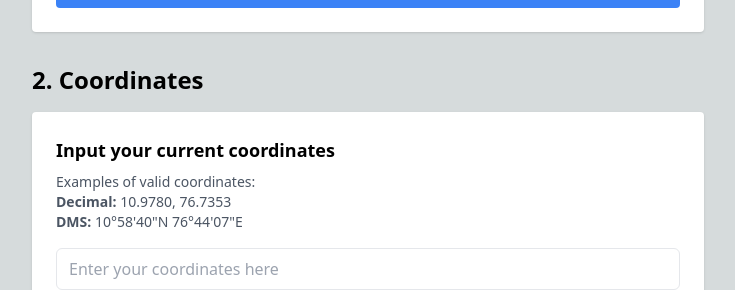
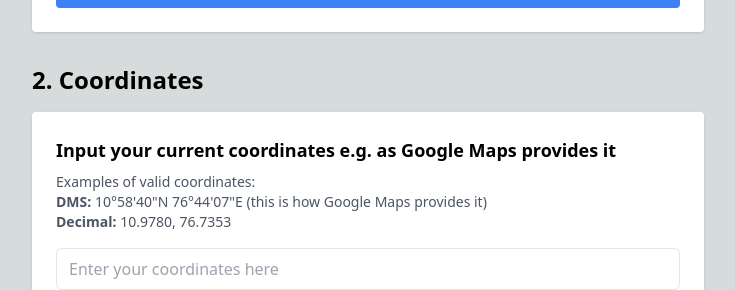
Before and after one commit to fernandoaestrella/deep-union-web, a Next.js app: page / in a window 1280 px wide. Shown: the part 1660-1950 px from the top of the page, without its empty margins (272-1007 px from the left). Built offline with nearby package versions, Linux system fonts and the light colour scheme; no server answers; the database is empty.

Commit message:
feat: add CoordinatesInput component for geographical coordinate input and validation.

```diff
--- a/components/CoordinatesInput.tsx
+++ b/components/CoordinatesInput.tsx
@@ -35,11 +35,11 @@ const CoordinatesInput: React.FC<CoordinatesInputProps> = ({ onSubmit }) => {
 
   return (
     <div className="mx-auto mt-4 w-full rounded bg-white p-6 shadow">
-      <h4 className="mb-2 text-lg font-semibold">Input your current coordinates</h4>
+      <h4 className="mb-2 text-lg font-semibold">Input your current coordinates e.g. as Google Maps provides it</h4>
       <p className="mb-4 text-sm text-gray-600">
         Examples of valid coordinates:<br />
+        <b>DMS:</b> 10°58&apos;40&quot;N 76°44&apos;07&quot;E (this is how Google Maps provides it)<br />
         <b>Decimal:</b> 10.9780, 76.7353<br />
-        <b>DMS:</b> 10°58&apos;40&quot;N 76°44&apos;07&quot;E
       </p>
       <form onSubmit={handleSubmit} className="space-y-4">
         <div>
```
